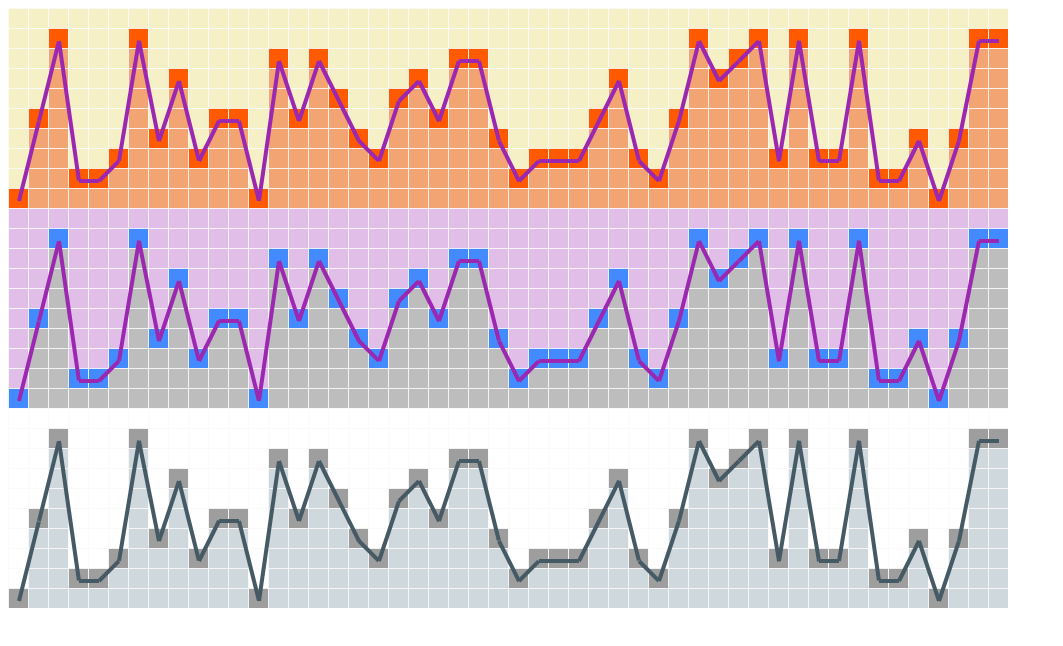
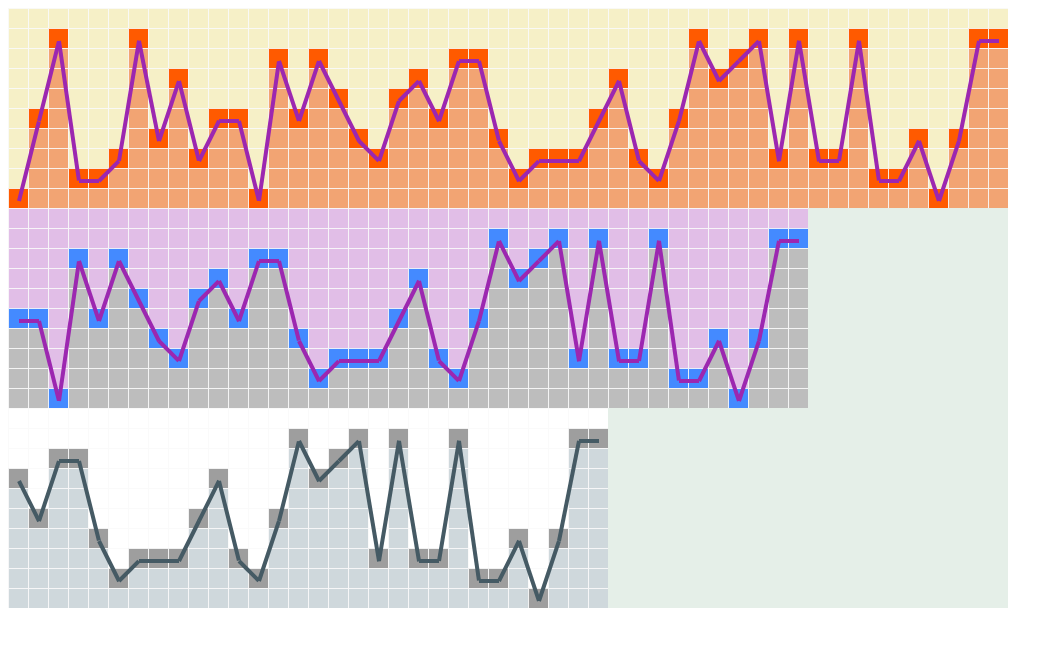
Before and after one commit to kis/scale, a website: page example/index.html in a window 1280 px wide. Shown: the whole page, without its empty margins (0-1063 px from the left). Drawn offline with nearby package versions, Linux system fonts and the light colour scheme.

Commit message:
implement options

```diff
--- a/example/index.html
+++ b/example/index.html
@@ -5,11 +5,26 @@
 		<link rel="stylesheet" type="text/css" href="../scale.css">
 	</head>
 	<body ng-controller="main">
-		<scale data="data" theme="default"></scale>
+		<scale data="data"
+			   width="50"
+			   height="10"
+			   block-width="20"
+			   theme="default">
+		</scale>
 
-		<scale data="data" theme="purple"></scale>
+		<scale data="data"
+			   width="40"
+			   height="10"
+			   block-width="20"
+			   theme="purple">
+		</scale>
 
-		<scale data="data" theme="grey"></scale>
+		<scale data="data"
+			   width="30"
+			   height="10"
+			   block-width="20"
+			   theme="grey">
+		</scale>
 
 		<script src="https://ajax.googleapis.com/ajax/libs/angularjs/1.5.7/angular.min.js"></script>
 		<script src="../scale.js"></script>
--- a/scale.js
+++ b/scale.js
@@ -42,12 +42,19 @@ angular.module('scale', ['ng']).directive('scale', ['$templateCache', function($
     link: function(scope, element, attrs) {
       scope.theme = attrs.theme || 'default';
 
-      var SCALE_WIDTH = 50,
-          SCALE_HEIGHT = 10,
-          BLOCK_WIDTH = 20;
+      var SCALE_WIDTH = parseInt(attrs.width) || 50,
+          SCALE_HEIGHT = parseInt(attrs.height) || 10,
+          BLOCK_WIDTH = parseInt(attrs.blockWidth) || 20;
+
+      scope.blockStyle = {
+        width: BLOCK_WIDTH + 'px',
+        height: BLOCK_WIDTH + 'px'
+      };
 
       scope.rowBlocks = new Array(SCALE_HEIGHT);
-      scope.marks = scope.data;
+
+      var initData = angular.copy(scope.data);
+      scope.marks = initData.splice(initData.length - SCALE_WIDTH, initData.length);
 
       scope.calcStyle = function(keyBlock, keyMark) {
         var i = keyBlock,
@@ -70,7 +77,7 @@ angular.module('scale', ['ng']).directive('scale', ['$templateCache', function($
 }]).run( [ '$templateCache' , function( $templateCache ) {
   var template = '<div class="ruler-container {{theme}}">' +
     '<div class="ruler-row" ng-repeat="(keyMark, mark) in marks track by $index">' +
-      '<div class="mark" ng-class="{\'painted\': $index > mark.value, \'empty\': $index < mark.value}" ng-repeat="(keyBlock, block) in rowBlocks track by $index">' +
+      '<div class="mark" ng-style="blockStyle" ng-class="{\'painted\': $index > mark.value, \'empty\': $index < mark.value}" ng-repeat="(keyBlock, block) in rowBlocks track by $index">' +
         '<div class="line" ng-if="$index == mark.value && keyMark < marks.length - 1" ng-style="calcStyle(keyBlock, keyMark)"></div>' +
       '</div>' +
     '</div>' +
```
Also changed, not shown: example/index.js (line endings or trailing spaces).
